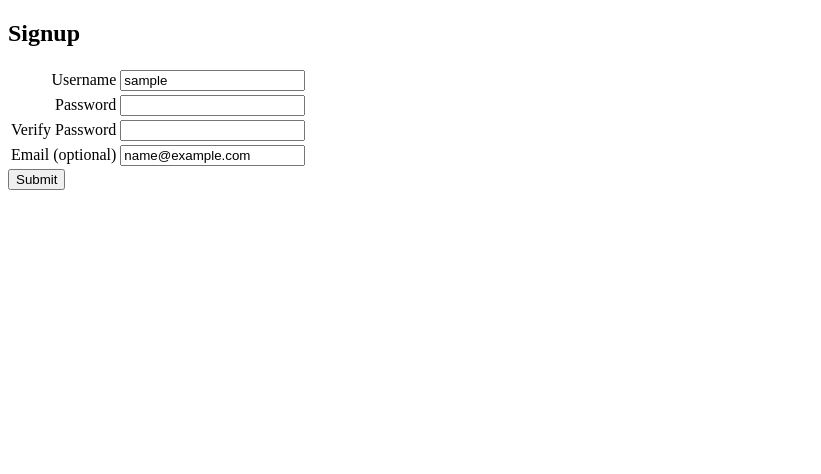
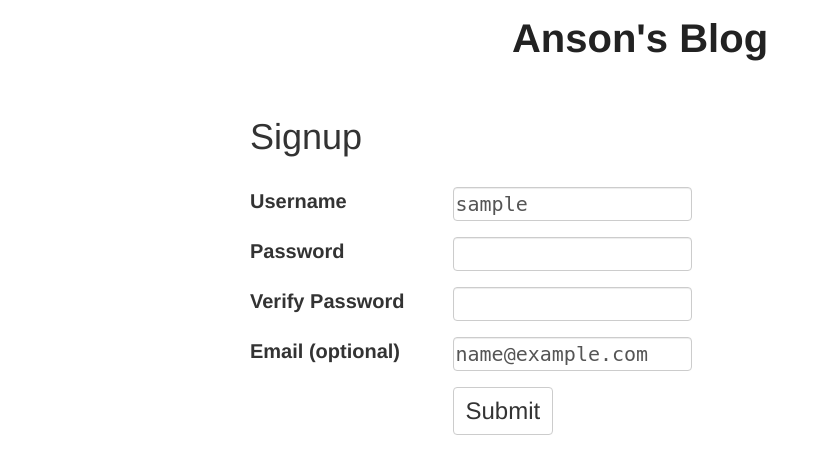
Before and after one commit to anson0910/Multi_User_Blog, a Python web app: template templates/user_signup.html in a window 1280 px wide. Shown: the top 474 px of the page, without its empty margins (0-821 px from the left). Run offline with Jinja, Linux system fonts and the light colour scheme; the template is opened without the code that fills it: most values are stand-ins (such as "Sample title", 1, 10 or a date in 2020).

Commit message:
Reformat templates

```diff
--- a/css/main.css
+++ b/css/main.css
@@ -121,3 +121,11 @@ input[type=submit] {
 .container {
     max-width: 100%;
 }
+
+.user-page-title {
+    margin-bottom: 20px;
+}
+
+input {
+    max-width: 100%;
+}
--- a/templates/user_signup.html
+++ b/templates/user_signup.html
@@ -1,70 +1,52 @@
-<!DOCTYPE html>
+{% extends "base.html" %}
 
-<html>
-  <head>
-    <title>Sign Up</title>
-    <style type="text/css">
-      .label {text-align: right}
-      .error {color: red}
-    </style>
+{% block content %}
 
-  </head>
+    <div class="row">
+        <div class="col-xs-4 user-page-title">
+            <h1>Signup</h1>
+        </div>
+    </div>
 
-  <body>
-    <h2>Signup</h2>
+
     <form method="post">
-      <table>
-        <tr>
-          <td class="label">
-            Username
-          </td>
-          <td>
-            <input type="text" name="username" value="{{username}}">
-          </td>
-          <td class="error">
-              {{err_username}}
-          </td>
-        </tr>
+        <div class="form-group row">
+            <label class="col-xs-3 col-form-label">Username</label>
+            <div class="col-xs-4">
+                <input class="form-control" type="text" name="username" value="{{username}}">
+            </div>
+            <div class="col-xs-9 col-xs-push-3 error">{{err_username}}</div>
+        </div>
 
-        <tr>
-          <td class="label">
-            Password
-          </td>
-          <td>
-            <input type="password" name="password" value="">
-          </td>
-          <td class="error">
-              {{err_password}}
-          </td>
-        </tr>
+        <div class="form-group row">
+            <label class="col-xs-3 col-form-label">Password</label>
+            <div class="col-xs-4">
+                <input class="form-control form-control-xs" type="password" name="password" value="">
+            </div>
+            <div class="col-xs-9 col-xs-push-3 error">{{err_password}}</div>
+        </div>
 
-        <tr>
-          <td class="label">
-            Verify Password
-          </td>
-          <td>
-            <input type="password" name="verify" value="">
-          </td>
-          <td class="error">
-              {{err_verify}}
-          </td>
-        </tr>
+        <div class="form-group row">
+            <label class="col-xs-3 col-form-label">Verify Password</label>
+            <div class="col-xs-4">
+                <input class="form-control" type="password" name="verify" value="">
+            </div>
+            <div class="col-xs-9 col-xs-push-3 error">{{err_verify}}</div>
+        </div>
 
-        <tr>
-          <td class="label">
-            Email (optional)
-          </td>
-          <td>
-            <input type="text" name="email" value="{{email}}">
-          </td>
-          <td class="error">
-              {{err_email}}
-          </td>
-        </tr>
-      </table>
+        <div class="form-group row">
+            <label class="col-xs-3 col-form-label">Email (optional)</label>
+            <div class="col-xs-4">
+                <input class="form-control" type="text" name="email" value="{{email}}">
+            </div>
+            <div class="col-xs-9 col-xs-push-3 error">{{err_email}}</div>
+        </div>
 
-      <input type="submit" class="btn btn-default" value="Submit">
+        <div class="form-group row">
+            <div class="col-xs-push-3 col-xs-4">
+                <input type="submit" class="btn btn-default" value="Submit">
+            </div>
+        </div>
     </form>
-  </body>
 
-</html>
+{% endblock %}
```
Also changed, not shown: templates/login.html (+30 -39 lines), templates/welcome.html (+9 -10 lines).
